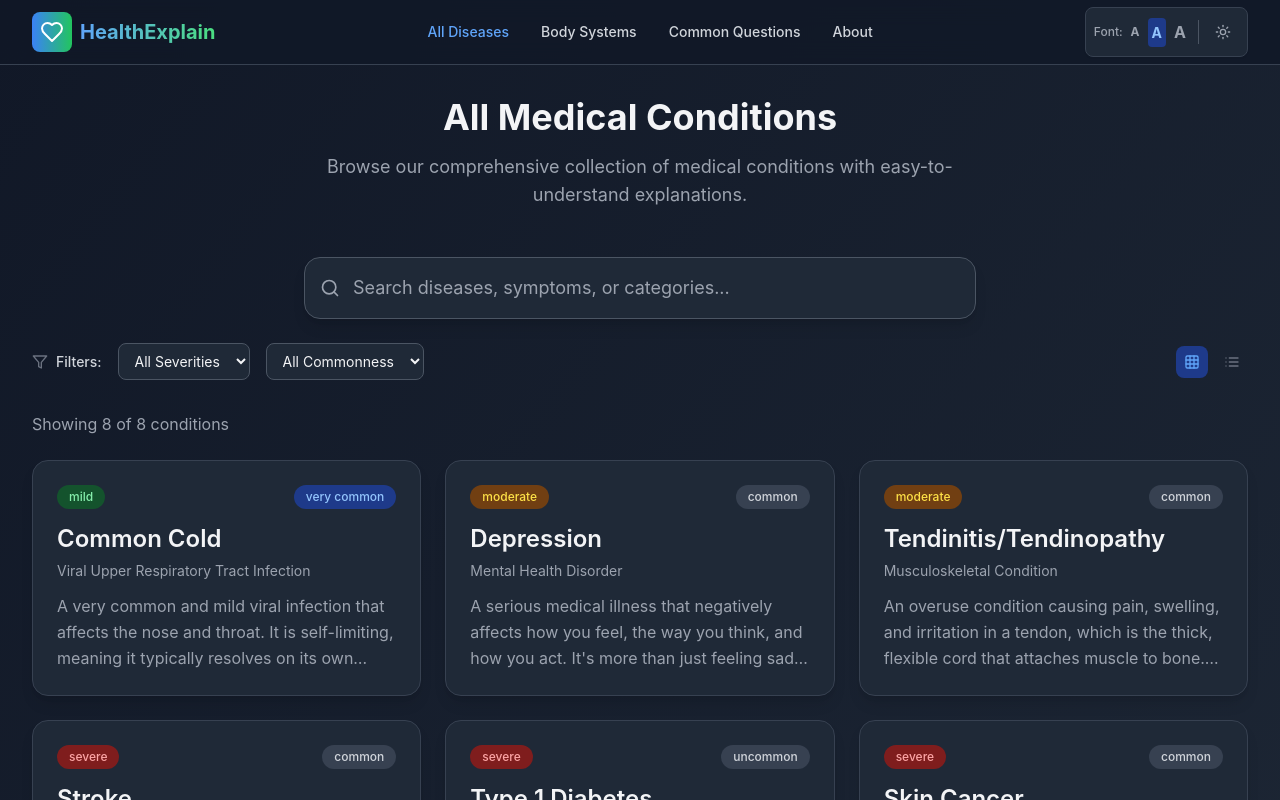
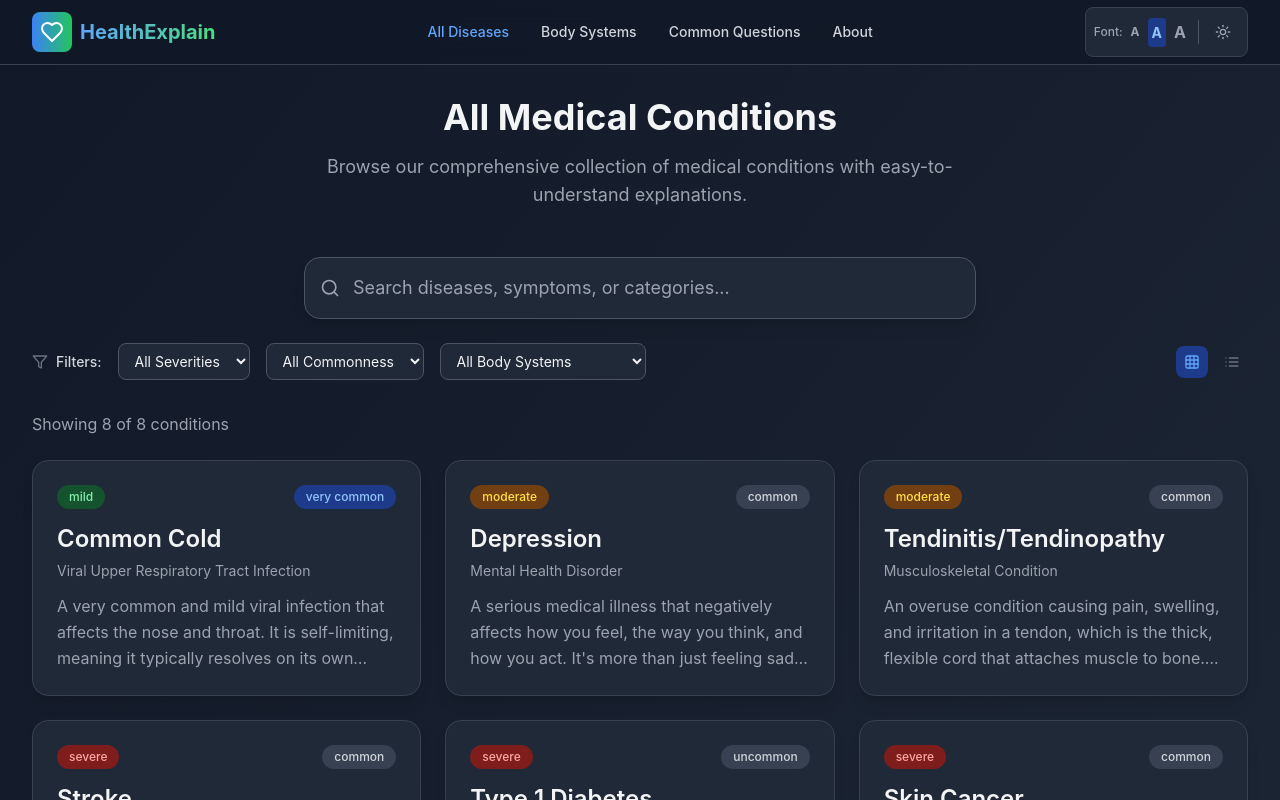
Before and after one commit to milappatel1/HealthGuide, a React (Vite) app: page /diseases in a window 1280 px wide. Shown: the top 800 px of the page. Built offline with nearby package versions, Linux system fonts and the light colour scheme.

Commit message:
Add Body System Filter to All Diseases Page

```diff
--- a/src/pages/AllDiseases.tsx
+++ b/src/pages/AllDiseases.tsx
@@ -1,13 +1,14 @@
 import React, { useState, useMemo } from 'react';
 import { Link } from 'react-router-dom';
 import { Search, Filter, Grid, List } from 'lucide-react';
-import { diseases } from '../data/diseases';
+import { diseases, bodySystems } from '../data/diseases';
 import SearchBar from '../components/SearchBar';
 
 const AllDiseases: React.FC = () => {
   const [searchQuery, setSearchQuery] = useState('');
   const [severityFilter, setSeverityFilter] = useState<string>('all');
   const [commonnessFilter, setCommonnessFilter] = useState<string>('all');
+  const [bodySystemFilter, setBodySystemFilter] = useState<string>('all');
   const [viewMode, setViewMode] = useState<'grid' | 'list'>('grid');
 
   const filteredDiseases = useMemo(() => {
@@ -19,10 +20,11 @@ const AllDiseases: React.FC = () => {
 
       const matchesSeverity = severityFilter === 'all' || disease.severity === severityFilter;
       const matchesCommonness = commonnessFilter === 'all' || disease.commonness === commonnessFilter;
+      const matchesBodySystem = bodySystemFilter === 'all' || disease.bodySystem === bodySystemFilter;
 
-      return matchesSearch && matchesSeverity && matchesCommonness;
+      return matchesSearch && matchesSeverity && matchesCommonness && matchesBodySystem;
     });
-  }, [searchQuery, severityFilter, commonnessFilter]);
+  }, [searchQuery, severityFilter, commonnessFilter, bodySystemFilter]);
 
   return (
     <div className="max-w-7xl mx-auto px-4 sm:px-6 lg:px-8 py-8">
@@ -75,6 +77,19 @@ const AllDiseases: React.FC = () => {
               <option value="common">Common</option>
               <option value="uncommon">Uncommon</option>
               <option value="rare">Rare</option>
+            </select>
+
+            <select
+              value={bodySystemFilter}
+              onChange={(e) => setBodySystemFilter(e.target.value)}
+              className="px-3 py-2 border border-gray-300 dark:border-gray-600 rounded-lg bg-white dark:bg-gray-800 text-gray-900 dark:text-gray-100 text-sm focus:ring-2 focus:ring-blue-500 focus:border-transparent"
+            >
+              <option value="all">All Body Systems</option>
+              {bodySystems.map((system) => (
+                <option key={system.id} value={system.id}>
+                  {system.name}
+                </option>
+              ))}
             </select>
           </div>
 
```
